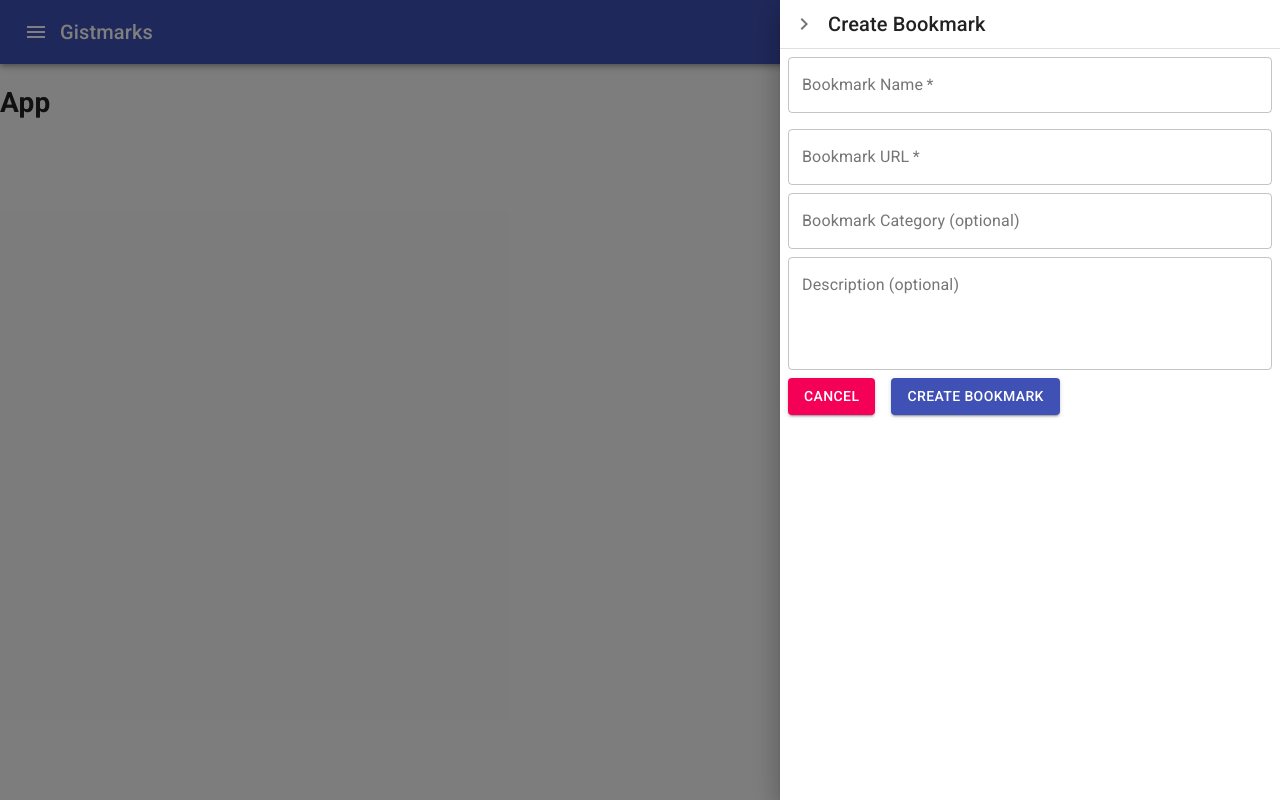
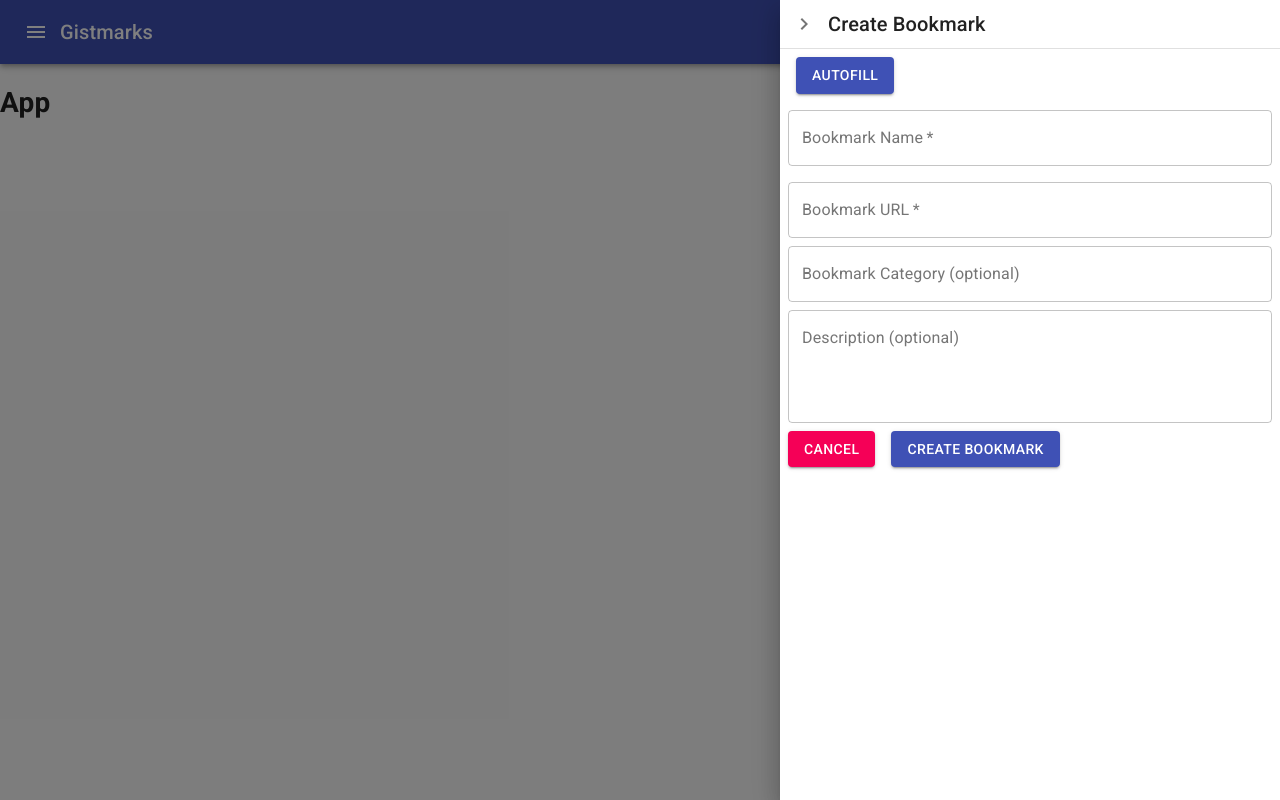
Before and after one commit to sgolovine/gistmarks, a React app: page / in a window 1280 px wide. Both pictures are taken after a click on the button 1232 px from the left and 32 px from the top of the page. Built offline with nearby package versions, Linux system fonts and the light colour scheme.

Commit message:
Add autofill button

```diff
--- a/src/newUI/components/BookmarkPanel/BookmarkPanelEditor.tsx
+++ b/src/newUI/components/BookmarkPanel/BookmarkPanelEditor.tsx
@@ -5,8 +5,12 @@ import MenuItem from "@material-ui/core/MenuItem"
 import Select from "@material-ui/core/Select"
 import TextField from "@material-ui/core/TextField"
 import makeStyles from "@material-ui/core/styles/makeStyles"
+import { dev } from "~/helpers"
 
 const useStyles = makeStyles((theme) => ({
+  devButton: {
+    margin: theme.spacing(1),
+  },
   input: {
     margin: theme.spacing(1),
   },
@@ -86,6 +90,18 @@ export const BookmarkPanelEditor: React.FC<Props> = ({
 
   return (
     <>
+      {dev && (
+        <div className={classes.devButton}>
+          <Button
+            // onClick={onSubmit}
+            className={classes.button}
+            color="primary"
+            variant="contained"
+          >
+            Autofill
+          </Button>
+        </div>
+      )}
       <TextField
         className={classes.input}
         value={bookmarkName}
```
